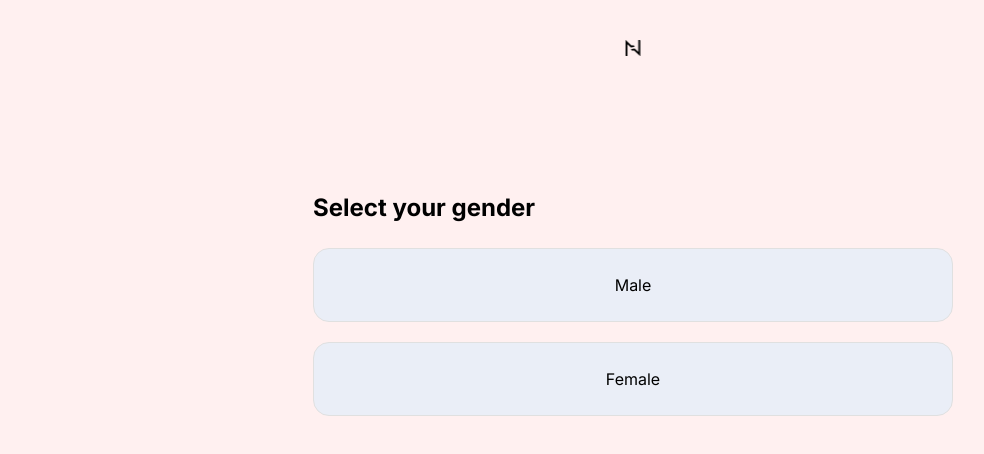
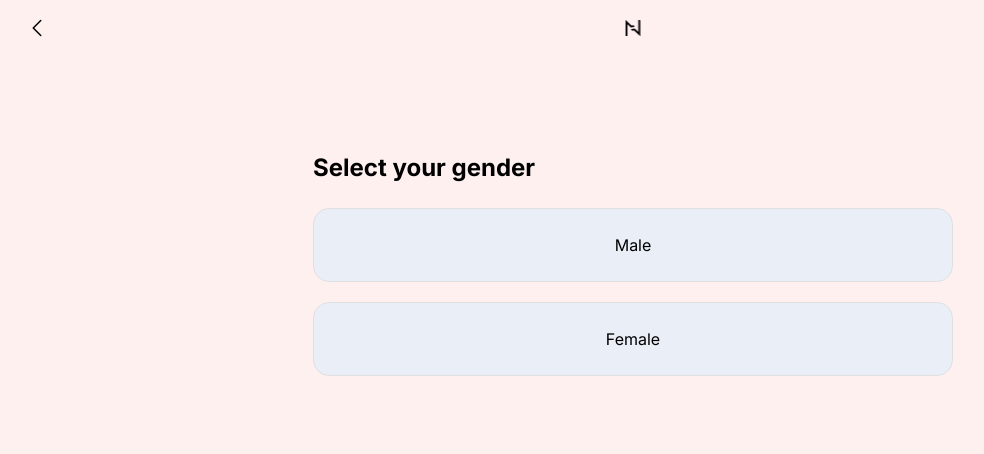
Before and after one commit to SalIin/nebula-ask, a Next.js app: page /question/gender in a window 1280 px wide. Shown: the top 454 px of the page, without its empty margins (7-991 px from the left). Built offline with nearby package versions, Linux system fonts and the light colour scheme.

Commit message:
Back button & redirects logic

```diff
--- /dev/null
+++ b/app/api/route.ts
@@ -0,0 +1,16 @@
+import path from "path";
+import fsPromises from "fs/promises";
+import { NextResponse } from "next/server";
+
+export async function GET() {
+  // Get the path of the json file
+  const filePath = path.join(process.cwd(), "/public/questions.json");
+  // Read the json file
+  const data = await fsPromises.readFile(filePath, {
+    encoding: "utf-8",
+  });
+
+  const jsonData = JSON.parse(data);
+
+  return NextResponse.json(jsonData);
+}
--- a/components/Header/Header.tsx
+++ b/components/Header/Header.tsx
@@ -1,26 +1,42 @@
 "use client";
 
+import Image from "next/image";
+import { ChevronLeftIcon } from "@heroicons/react/24/solid";
+import { useRouter, useSearchParams } from "next/navigation";
+
 import Link from "@/components/ui/Link";
+import Button from "@/components/ui/Button";
 
 import { useAppDispatch } from "@/store/hooks";
 import { resetAnswers } from "@/store/slices/answersSlice";
-
-import Image from "next/image";
 
 import { ROUTES } from "@/constants/routes";
 
 import NebulaLogo from "../../public/icons/nebula-logo.svg";
 
 export const Header: React.FC = () => {
+  const { back } = useRouter();
+
+  const searchParams = useSearchParams();
   const dispatch = useAppDispatch();
 
   const handleLinkClick = () => {
     dispatch(resetAnswers());
   };
 
+  const handleBackButtonClick = () => back();
+
+  const isFirstQuestion = searchParams.get("leading");
+
   return (
-    <header className="h-24 px-8 flex items-center sticky top-0 z-10">
-      <div className="w-1/3"></div>
+    <header className="h-14 px-8 flex items-center sticky top-0 z-10">
+      <div className="w-1/3 flex items-center">
+        {!isFirstQuestion && (
+          <Button variant="text" onClick={handleBackButtonClick}>
+            <ChevronLeftIcon className="w-6 h-6" />
+          </Button>
+        )}
+      </div>
       <div className="w-1/3 flex justify-center">
         <Link href={ROUTES.HOME} onClick={handleLinkClick} customClassName="">
           <Image src={NebulaLogo} alt="Nebula Ask" />
--- a/components/ui/Button/Button.tsx
+++ b/components/ui/Button/Button.tsx
@@ -1,9 +1,14 @@
 import clsx from "clsx";
 import { ButtonHTMLAttributes } from "react";
 
-export const Button: React.FC<ButtonHTMLAttributes<HTMLButtonElement>> = ({
+interface ButtonProps extends ButtonHTMLAttributes<HTMLButtonElement> {
+  variant?: "button" | "text";
+}
+
+export const Button: React.FC<ButtonProps> = ({
   children,
   className,
+  variant = "button",
   ...restProps
 }) => {
   const buttonClassNames = clsx(
@@ -11,8 +16,13 @@ export const Button: React.FC<ButtonHTMLAttributes<HTMLButtonElement>> = ({
     className
   );
 
+  const variants = {
+    button: buttonClassNames,
+    text: "",
+  };
+
   return (
-    <button className={buttonClassNames} {...restProps}>
+    <button className={variants[variant]} {...restProps}>
       {children}
     </button>
   );
--- a/components/ui/Option/Option.tsx
+++ b/components/ui/Option/Option.tsx
@@ -1,7 +1,6 @@
 import clsx from "clsx";
 
 import { CheckIcon } from "@heroicons/react/24/solid";
-import Button from "../Button";
 
 interface OptionProps {
   label: string;
--- a/next.config.js
+++ b/next.config.js
@@ -1,13 +1,3 @@
-const nextConfig = {
-  async redirects() {
-    return [
-      {
-        source: "/",
-        destination: "/question/gender",
-        permanent: false,
-      },
-    ];
-  },
-};
+const nextConfig = {};
 
 module.exports = nextConfig;
```
Also changed, not shown: app/page.tsx (+16 -0 lines), middleware.ts (added, +28 -0 lines).
